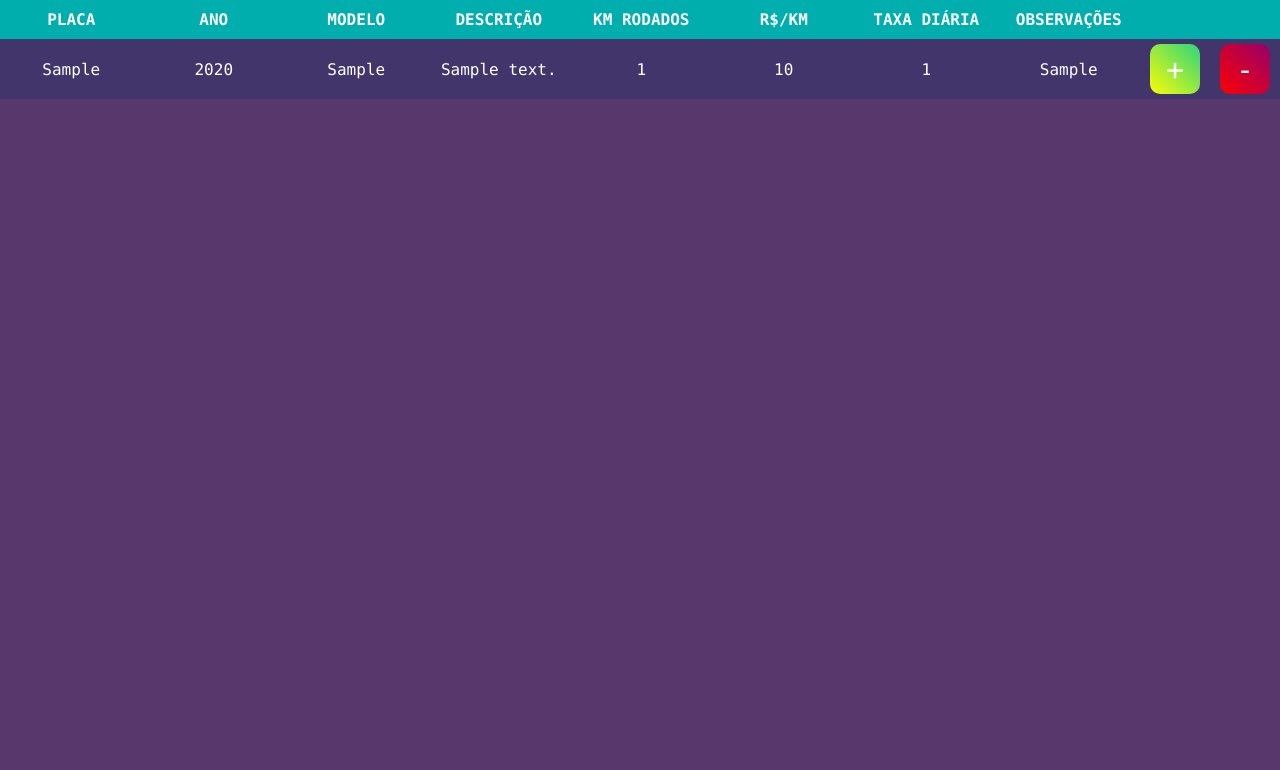
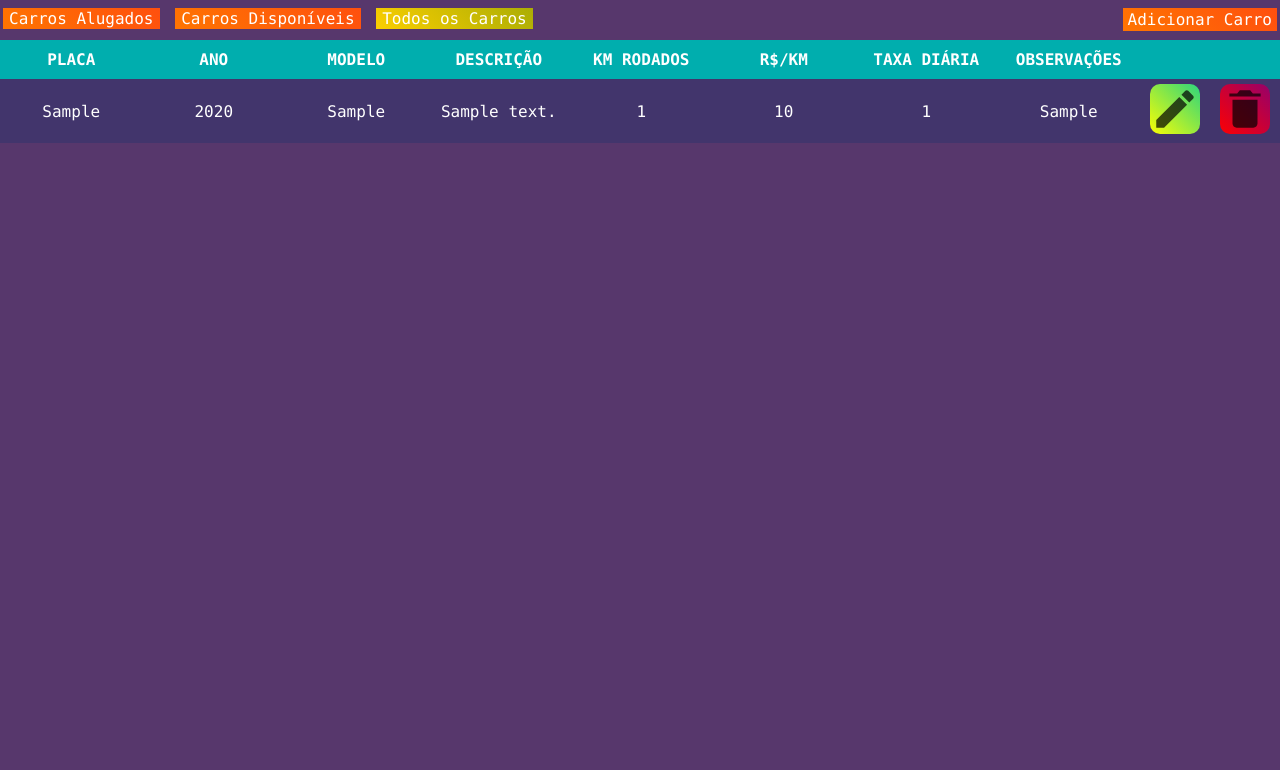
Before and after one commit to Giancarl021/Rent-A-Car, a PHP site: page / in a window 1280 px wide, after a click on "Carros". Shown: the part 30-800 px from the top of the page. Run offline with PHP 8.4, Linux system fonts and the light colour scheme; tables that the repository leaves empty hold one stand-in row (values such as "Sample post"); data that the repository does not hold is empty; some web fonts are replaced.

Commit message:
Minor bug fixes

```diff
--- a/dml.sql
+++ b/dml.sql
@@ -33,8 +33,8 @@ create table Rent (
 	foreign key(carPlate) references Car(carPlate)
 );
 
-/* select * from r as Rent
-join c as Car on car.carPlate = Rent.carPlate
+/* select * from c as Car
+join r as Rent on c.carPlate = r.carPlate
 where coalesce(r.expirationDate, r.initDate) <> r.initDate and c.carPlate = ${value} */
 
 -- select sum(c.debt) from Client;
--- a/index.php
+++ b/index.php
@@ -12,7 +12,7 @@
     ?>
     <meta charset="utf-8"/>
     <meta http-equiv="X-UA-Compatible" content="IE=edge"/>
-    <title>Site</title>
+    <title>Rent-A-Car</title>
     <meta name="viewport" content="width=device-width, initial-scale=1"/>
     <!--    <link rel="icon" href="img/logo.png" type="image/x-icon">-->
     <link rel="stylesheet" type="text/css" media="screen" href="css/style.css"/>
@@ -80,12 +80,18 @@
             ?>
         </div>
         <div class="tab" id="cars">
+            <div class="sub-tab">
+                <button type="button" class="filter-selector" onclick="filter('car', 1, 'tb-cars'); selectButton(this)">Carros Alugados</button>
+                <button type="button" class="filter-selector" onclick="filter('car', 2, 'tb-cars'); selectButton(this)">Carros Disponíveis</button>
+                <button type="button" class="filter-selector button-selected" onclick="filter('car', 0, 'tb-cars'); selectButton(this)">Todos os Carros</button>
+                <button class="sub-tab-button">Adicionar Carro</button>
+            </div>
             <?php
                 $cars = getCars($db);
                 if (!$cars) {
                     echo $db->getError();
                 } else {
-                    echo "<table>
+                    echo "<table id='tb-cars'>
                             <tr>
                                 <th>Placa</th>
                                 <th>Ano</th>
@@ -101,8 +107,8 @@
 
                     foreach ($cars as $car) {
                         echo "<tr>" . $car->toString("td") .
-                            "<td><button class='table-button edit-button' type='button'>+</button></td>" .
-                            "<td><button class='table-button delete-button' type='button'>-</button></td></tr>";
+                            "<td><button class='table-button edit-button' type='button'><img src='img/edit.svg' alt='Edit'/></button></td>" .
+                            "<td><button class='table-button delete-button' type='button'><img src='img/remove.svg' alt='Edit'/></button></td></tr>";
                     }
 
                     echo "</table>";
@@ -110,12 +116,18 @@
             ?>
         </div>
         <div class="tab" id="rents">
+            <div class="sub-tab">
+                <button type="button" class="filter-selector button-selected" onclick="filter('rent', 1, 'tb-rents'); selectButton(this)">Aluguéis em aberto</button>
+                <button type="button" class="filter-selector" onclick="filter('rent', 2, 'tb-rents'); selectButton(this)">Aluguéis fechados</button>
+                <button type="button" class="filter-selector" onclick="filter('rent', 0, 'tb-rents'); selectButton(this)">Todos os Aluguéis</button>
+                <button class="sub-tab-button">Adicionar Aluguel</button>
+            </div>
             <?php
                 $rents = getRents($db);
                 if (!$rents) {
                     echo $db->getError();
                 } else {
-                    echo "<table>
+                    echo "<table id='tb-rents'>
                             <tr>
                                 <th>CPF do Cliente</th>
                                 <th>Carro</th>
@@ -127,8 +139,8 @@
 
                     foreach ($rents as $rent) {
                         echo "<tr>" . $rent->toString("td") .
-                            "<td><button class='table-button edit-button' type='button'>+</button></td>" .
-                            "<td><button class='table-button delete-button' type='button'>-</button></td></tr>";
+                            "<td><button class='table-button edit-button' type='button'><img src='img/edit.svg' alt='Edit'/></button></td>" .
+                            "<td><button class='table-button delete-button' type='button'><img src='img/remove.svg' alt='Edit'/></button></td></tr>";
                     }
 
                     echo "</table>";
--- a/js/script.js
+++ b/js/script.js
@@ -65,6 +65,10 @@ function selectButton(element) {
 
 function _repaintTable(response) {
     const data = JSON.parse(response);
+    if(data.error !== null) {
+        _createToast(data.error);
+        return;
+    }
     const $table = document.getElementById(data.elementId);
     const items = data.result.map(e => {
         const r = [];
@@ -78,3 +82,7 @@ function _repaintTable(response) {
     const header = $table.getElementsByTagName('tr')[0].outerHTML;
     $table.innerHTML = header + items.map(e => `<tr>${e}</tr>`).join('');
 }
+
+function _createToast(message) {
+    alert(message)
+}
--- a/php/filter.php
+++ b/php/filter.php
@@ -33,7 +33,7 @@
     if ($condition !== 0) {
         switch ($table) {
             case "client":
-                if ($condition === 1) $where = "debt <> ''";
+                if ($condition === 1) $where = "debt <> '' and debt <> 0";
                 else if ($condition === 2) $where = "debt = '' or debt is null or debt = 0";
                 break;
             case "car":
@@ -41,8 +41,8 @@
                 else if ($condition === 2) $where = "";
                 break;
             case "rent":
-                if ($condition === 1) $where = "a";
-                else if ($condition === 2) $where = "a";
+                if ($condition === 1) $where = "";
+                else if ($condition === 2) $where = "";
                 break;
             default:
                 $table = null;
```
